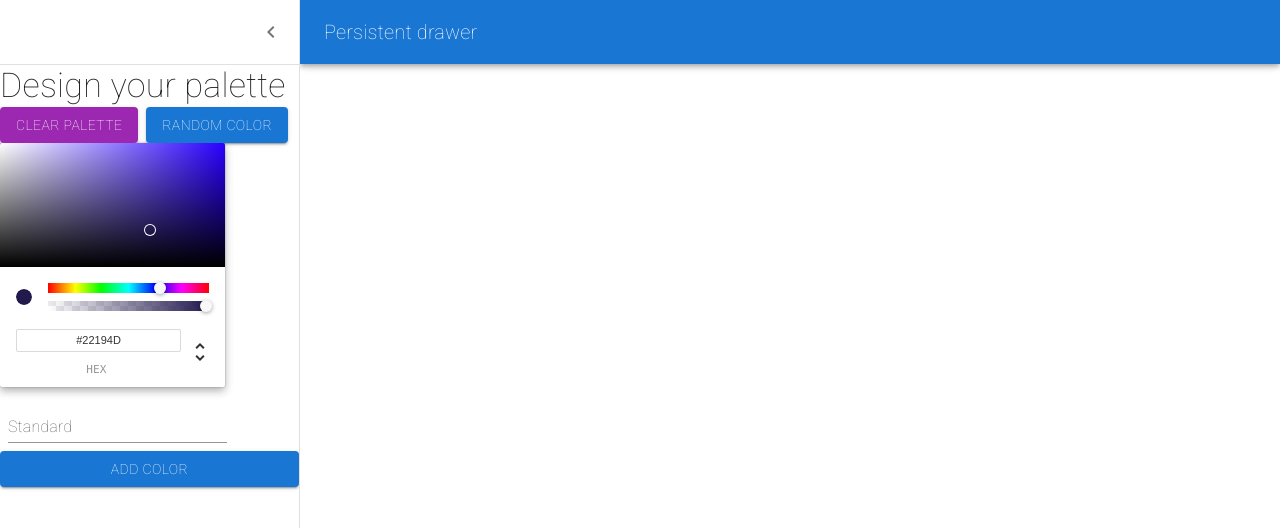
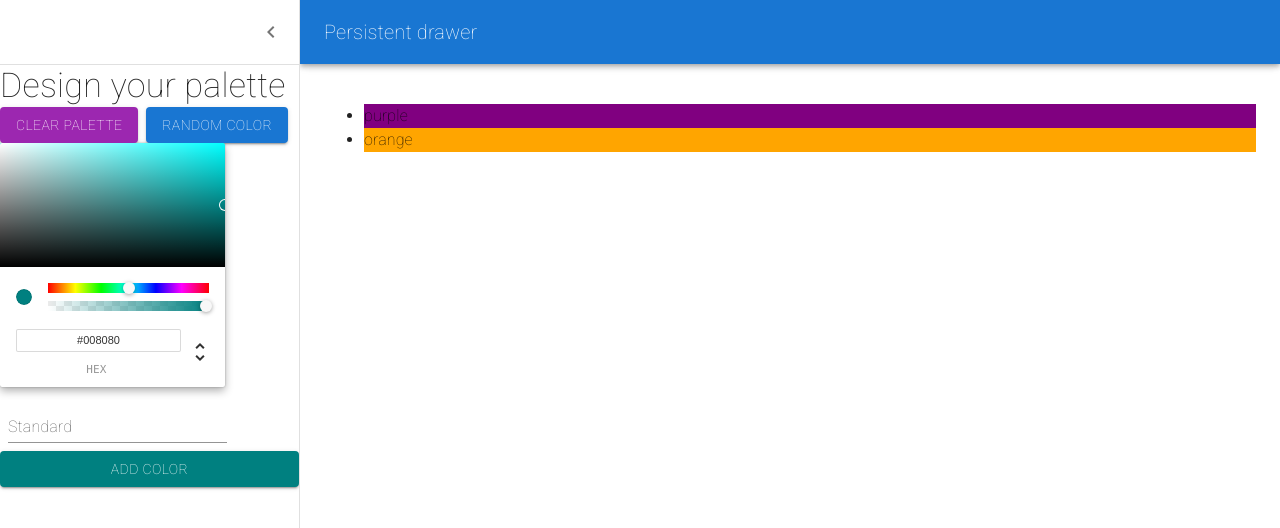
Before and after one commit to AndyK888/colors-app, a React (Create React App) app: page /palette/new in a window 1280 px wide. Both pictures are taken after a click on the button "open drawer". Shown: the top 528 px of the page. Built offline with nearby package versions, Linux system fonts and the light colour scheme.

Commit message:
connect colorpicker to button

```diff
--- a/src/NewPaletteForm.js
+++ b/src/NewPaletteForm.js
@@ -1,9 +1,10 @@
 import React from "react";
-import { styled, useTheme } from "@mui/material/styles";
+
+import { styled } from "@mui/material/styles";
 import Box from "@mui/material/Box";
 import Drawer from "@mui/material/Drawer";
 import CssBaseline from "@mui/material/CssBaseline";
-import MuiAppBar, { AppBarProps as MuiAppBarProps } from "@mui/material/AppBar";
+import MuiAppBar from "@mui/material/AppBar";
 import Toolbar from "@mui/material/Toolbar";
 import Typography from "@mui/material/Typography";
 import Divider from "@mui/material/Divider";
@@ -60,29 +61,45 @@ const DrawerHeader = styled("div")(({ theme }) => ({
   justifyContent: "flex-end",
 }));
 
-export default function NewPaletteForm() {
-  const theme = useTheme();
-  const [open, setOpen] = React.useState(false);
+export default class NewPaletteForm extends React.Component {
+  constructor(props) {
+    super(props);
+    this.state = {
+      open: false,
+      currentColor: "teal",
+      colors: ["purple", "orange"],
+    };
+    this.handleDrawerClose = this.handleDrawerClose.bind(this);
+    this.handleDrawerOpen = this.handleDrawerOpen.bind(this);
+    this.updateCurrentColor = this.updateCurrentColor.bind(this);
+    this.addNewColor = this.addNewColor.bind(this);
+  }
 
-  const handleDrawerOpen = () => {
-    setOpen(true);
+  handleDrawerOpen = () => {
+    this.setState({ open: true });
   };
-
-  const handleDrawerClose = () => {
-    setOpen(false);
+  handleDrawerClose = () => {
+    this.setState({ open: false });
   };
-
+  updateCurrentColor(newColor) {
+    console.log(newColor);
+    this.setState({ currentColor: newColor.hex });
+  }
+  addNewColor() {
+    this.setState({ colors: [...this.state.colors, this.state.currentColor] });
+  }
+  render() {
     return (
       <Box sx={{ display: "flex" }}>
         <CssBaseline />
-      <AppBar position="fixed" open={open}>
+        <AppBar position="fixed" open={this.state.open}>
           <Toolbar>
             <IconButton
               color="inherit"
               aria-label="open drawer"
-            onClick={handleDrawerOpen}
+              onClick={this.handleDrawerOpen}
               edge="start"
-            sx={{ mr: 2, ...(open && { display: "none" }) }}
+              sx={{ mr: 2, ...(this.state.open && { display: "none" }) }}
             >
               <MenuIcon />
             </IconButton>
@@ -102,10 +119,10 @@ export default function NewPaletteForm() {
           }}
           variant="persistent"
           anchor="left"
-        open={open}
+          open={this.state.open}
         >
           <DrawerHeader>
-          <IconButton onClick={handleDrawerClose}>
+            <IconButton onClick={this.handleDrawerClose}>
               <ChevronLeftIcon />
             </IconButton>
           </DrawerHeader>
@@ -119,7 +136,10 @@ export default function NewPaletteForm() {
               Random Color
             </Button>
           </Stack>
-        <ChromePicker onChangeComplete={(newColor) => console.log(newColor)} />
+          <ChromePicker
+            color={this.state.currentColor}
+            onChangeComplete={this.updateCurrentColor}
+          />
           <Box
             component="form"
             sx={{
@@ -128,15 +148,28 @@ export default function NewPaletteForm() {
             noValidate
             autoComplete="off"
           >
-          <TextField id="standard-basic" label="Standard" variant="standard" />
+            <TextField
+              id="standard-basic"
+              label="Standard"
+              variant="standard"
+            />
           </Box>
-        <Button variant="contained" color="primary">
+          <Button
+            variant="contained"
+            color="primary"
+            style={{ backgroundColor: this.state.currentColor }}
+            onClick={this.addNewColor}
+          >
             Add Color
           </Button>
         </Drawer>
-      <Main open={open}>
+        <Main open={this.state.open}>
           <DrawerHeader />
+          <ul>
+            {this.state.colors.map(color=><li style={{backgroundColor:color}}>{color}</li>)}
+          </ul>
         </Main>
       </Box>
     );
   }
+}
```
Also changed, not shown: package.json (+7 -7 lines), 1 other file (tests, documents, lock files or other folders). Lines whose indentation alone changed are shown as unchanged.
